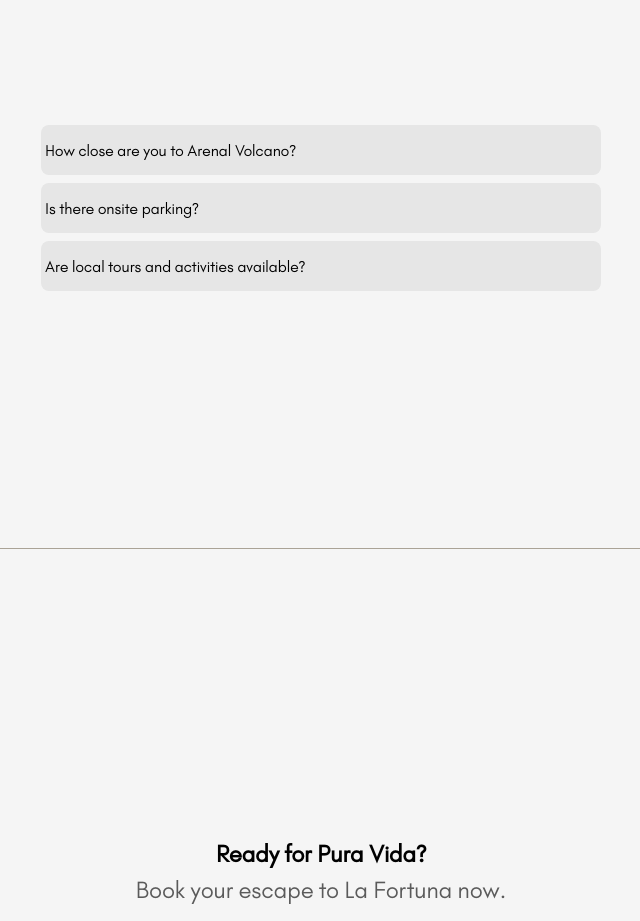
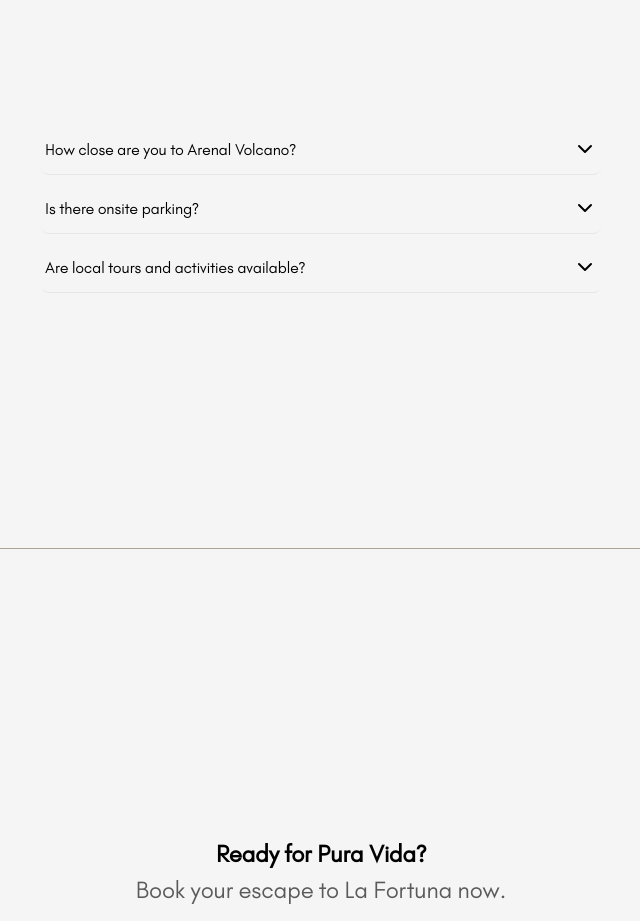
Before and after one commit to lunalabscr/echo-frontend, a React (Vite) app: page / in a window 1280 px wide. Shown: the part 2960-3881 px from the top of the page, without its empty margins (319-959 px from the left). Built offline with nearby package versions, Linux system fonts and the light colour scheme.

Commit message:
style fixes

```diff
--- a/src/components/amenities/Amenities.module.scss
+++ b/src/components/amenities/Amenities.module.scss
@@ -27,6 +27,7 @@
     flex-direction: column;
     align-items: center;
     text-align: center;
+    cursor: pointer;
     min-height: 115px;
     gap: 0.5rem;
     box-shadow: 0 2px 6px rgba(0, 0, 0, 0.05);
--- a/src/components/faq/index.module.scss
+++ b/src/components/faq/index.module.scss
@@ -18,10 +18,15 @@
   &__item {
     border-radius: 8px;
     width: 100%;
-    background-color: colors.$gray;
+    // background-color: colors.$gray;
+    border-bottom: 1px solid colors.$gray;
   }
 
   &__trigger {
+    display: flex;
+    justify-content: space-between;
+    align-items: center;
+    width: 100%;
     padding: 4px;
     text-align: left;
     height: 50px;
@@ -31,6 +36,7 @@
   &__content {
     background-color: colors.$background;
     overflow: hidden;
+    color: colors.$text-third;
 
     &[data-state="open"] {
       animation: slideDown 300ms cubic-bezier(0.87, 0, 0.13, 1);
@@ -39,6 +45,25 @@
       animation: slideUp 300ms cubic-bezier(0.87, 0, 0.13, 1);
     }
   }
+}
+
+.iconWrapper {
+  display: inline-flex;
+  align-items: center;
+  justify-content: center;
+  position: relative;
+}
+
+.iconOpen {
+  display: none;
+}
+
+[data-state="open"] .iconOpen {
+  display: inline;
+}
+
+[data-state="open"] .iconClosed {
+  display: none;
 }
 
 @keyframes slideDown {
--- a/src/components/faq/index.tsx
+++ b/src/components/faq/index.tsx
@@ -6,26 +6,16 @@ import {
 } from "@radix-ui/react-accordion";
 import styles from "./index.module.scss";
 import { useTranslation } from "react-i18next";
+import { ChevronDown, ChevronUp } from "lucide-react";
 
 export const Faq = () => {
   const { t } = useTranslation("translation", { keyPrefix: "faq" });
   const accordionFaq = [
-    {
-      trigger: t("question1"),
-      content: t("answer1"),
-      value: "trigger-1",
-    },
-    {
-      trigger: t("question2"),
-      content: t("answer2"),
-      value: "trigger-2",
-    },
-    {
-      trigger: t("question3"),
-      content: t("answer3"),
-      value: "trigger-3",
-    },
+    { trigger: t("question1"), content: t("answer1"), value: "trigger-1" },
+    { trigger: t("question2"), content: t("answer2"), value: "trigger-2" },
+    { trigger: t("question3"), content: t("answer3"), value: "trigger-3" },
   ];
+
   return (
     <Accordion type="multiple" className={styles.accordion}>
       {accordionFaq.map((faq) => (
@@ -36,6 +26,11 @@ export const Faq = () => {
         >
           <AccordionTrigger className={styles.accordion__trigger}>
             {faq.trigger}
+            {/* Use the data-state attribute to swap icons */}
+            <span className={styles.iconWrapper}>
+              <ChevronDown className={styles.iconClosed} />
+              <ChevronUp className={styles.iconOpen} />
+            </span>
           </AccordionTrigger>
           <AccordionContent className={styles.accordion__content}>
             {faq.content}
```
